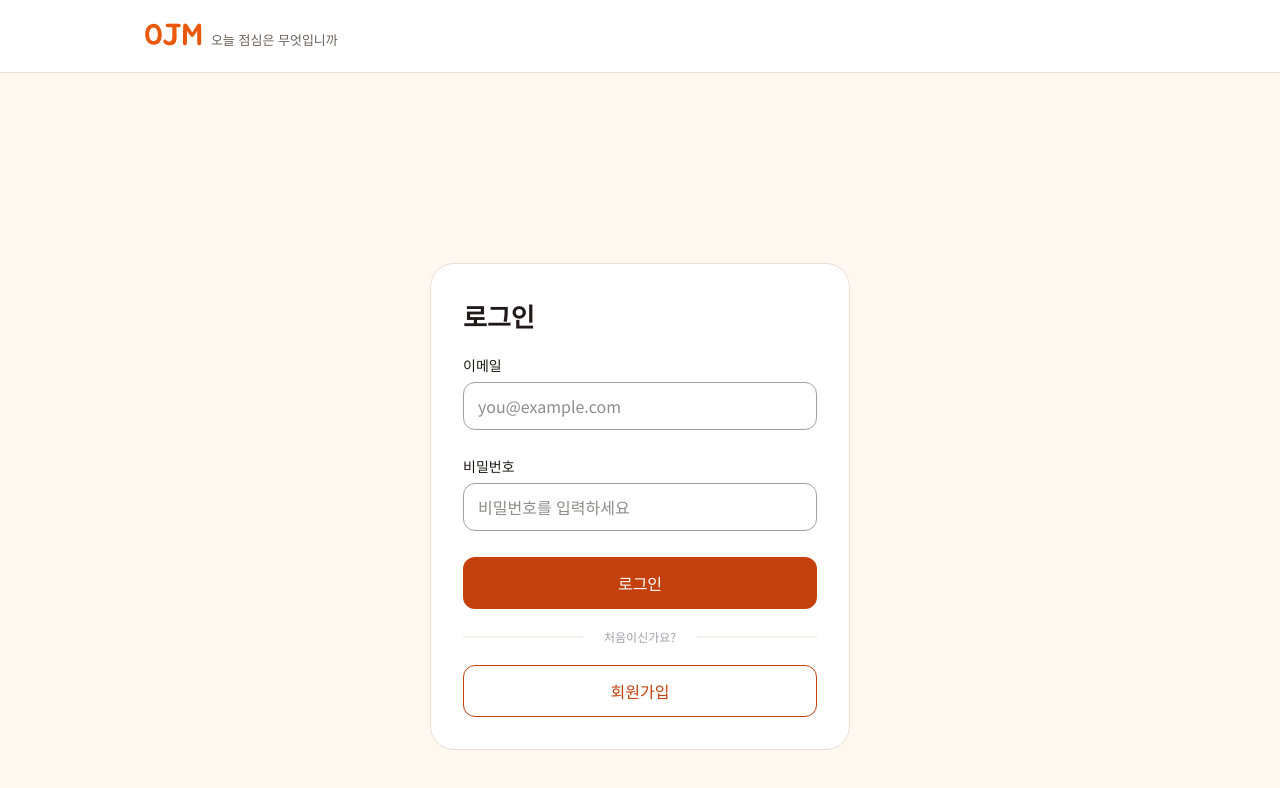
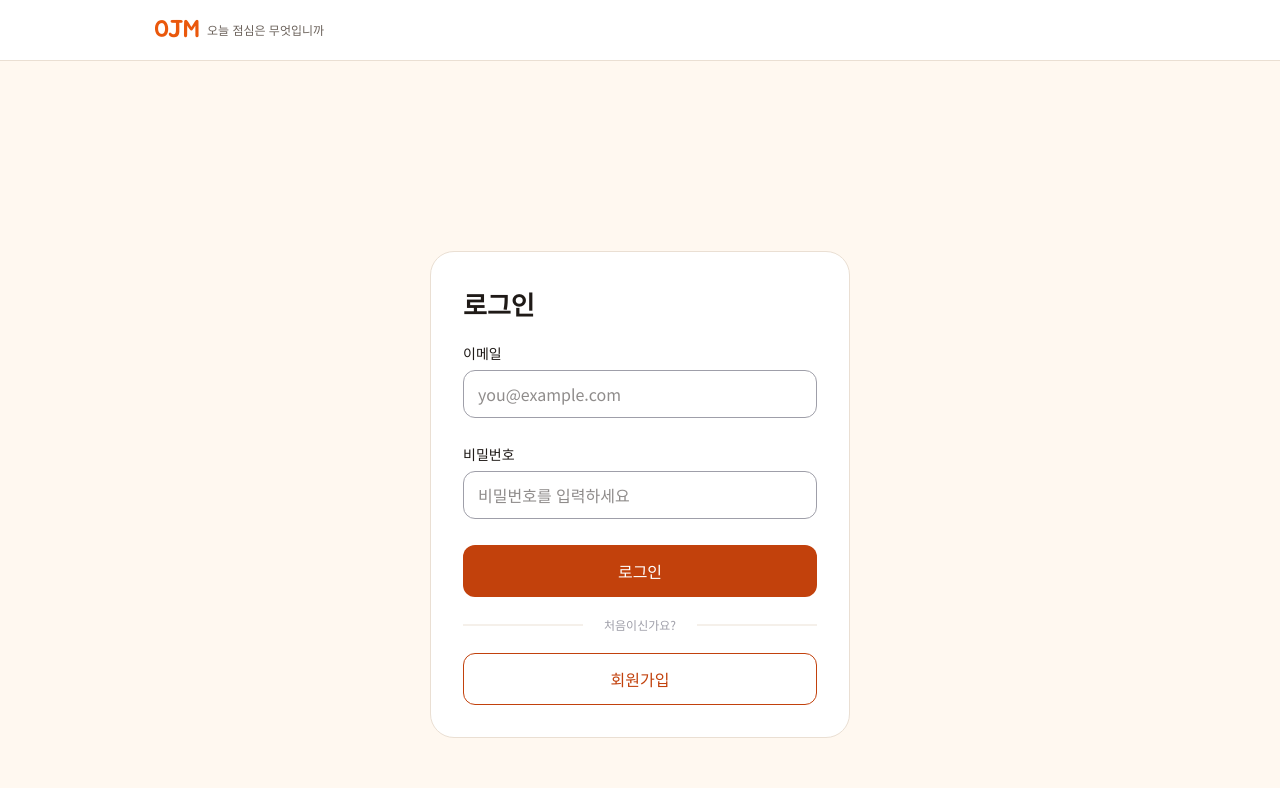
Before and after one commit to HopeFullee/OJM, a website with bundled scripts: page sign-in.html in a window 1280 px wide. Built offline with nearby package versions, Linux system fonts and the light colour scheme.

Commit message:
style: 로그인 마크업 수정

```diff
--- a/sign-in.html
+++ b/sign-in.html
@@ -14,26 +14,20 @@
     <script type="module" src="./js/pages/sign-in.js"></script>
   </head>
   <body class="bg-canvas">
-    <header class="bg-surface border-line sticky top-0 w-full border-b">
-      <div
-        class="flex-center md:flex-between max-w-content-sm md:max-w-content-lg relative mx-auto h-56 w-full px-20 md:h-72 md:px-24"
-      >
-
-        <h1 class="flex items-end">
-          <a href="./index.html" class="space-x-4 md:block">
-            <span class="text-30 font-display text-accent leading-none">OJM</span>
-            <span class="text-13 text-ink-muted leading-[160%] font-medium"
-              >오늘 점심은 무엇입니까</span
-            >
-          </a>
-        </h1>
+    <header class="bg-surface border-line w-full border-b">
+      <div class="mx-auto flex w-full max-w-[1020px] items-center justify-between px-24 py-12">
+        <div class="flex items-center gap-8">
+          <span class="text-24 font-display text-accent tracking-tight">OJM</span>
+          <span class="text-12 text-ink-muted font-medium">오늘 점심은 무엇입니까</span>
+        </div>
       </div>
     </header>
+
     <main class="my-20">
       <selection class="mx-auto max-w-600">
         <div class="logo-container min-h-400 md:min-h-150 flex flex-col justify-center">
-          <svg class="logo mx-auto">
-            <use href="./assets/icons/icon-sign-in-logo.svg"></use>
+          <svg class="logo mx-auto" aria-label="메인 페이지로 이동">
+            <a href="./index.html"><use href="./assets/icons/icon-sign-in-logo.svg"></use></a>
           </svg>
         </div>
       </selection>
```
